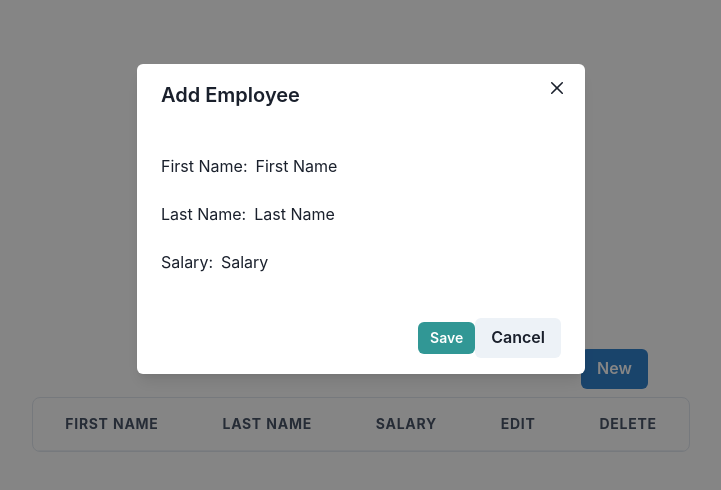
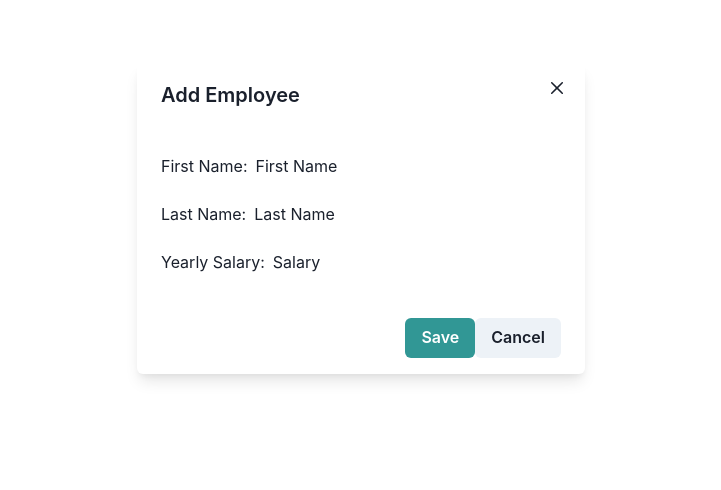
Before and after one commit to tackpablo/eCapital-challenge, a React (Create React App) app in the folder frontend/: page / in a window 1280 px wide. Both pictures are taken after a click on the button "New". Shown: the top 490 px of the page, without its empty margins (279-1000 px from the left). Built offline with nearby package versions, Linux system fonts and the light colour scheme; no server answers.

Commit message:
update styles to match between components

```diff
--- a/frontend/public/index.html
+++ b/frontend/public/index.html
@@ -38,6 +38,5 @@
 
       To begin the development, run `npm start` or `yarn start`.
       To create a production bundle, use `npm run build` or `yarn build`.
-    -->
-  </body>
+    --></body>
 </html>
--- a/frontend/src/components/Buttons/AddButton.jsx
+++ b/frontend/src/components/Buttons/AddButton.jsx
@@ -14,6 +14,8 @@ const AddButton = ({
     function onClickHandler() {
         onOpen();
         setModalState("Add");
+
+        console.log("MODAL STATE: ", modalState);
     }
 
     return (
@@ -28,7 +30,7 @@ const AddButton = ({
                 New
             </Button>
 
-            {modalState === "Add" && (
+            {modalState && modalState === "Add" && (
                 <AddModal
                     employees={employees}
                     setEmployees={setEmployees}
--- a/frontend/src/components/Buttons/EditButton.jsx
+++ b/frontend/src/components/Buttons/EditButton.jsx
@@ -12,13 +12,9 @@ const EditButton = ({
     modalState,
     setModalState,
 }) => {
-    const [selectedEmployee, setSelectedEmployee] = React.useState(null);
-
-    function editHandler(id) {
-        const employeeId = id;
+    function onClickHandler() {
         onOpen();
         setModalState("Edit");
-        setSelectedEmployee(employeeId);
     }
 
     return (
@@ -26,20 +22,20 @@ const EditButton = ({
             <Button
                 colorScheme="teal"
                 size="sm"
-                onClick={() => editHandler(id)}
+                onClick={() => onClickHandler()}
             >
                 Edit
             </Button>
 
-            {modalState === "Edit" && (
+            {modalState && modalState === "Edit" && (
                 <EditModal
                     id={id}
-                    selectedEmployee={selectedEmployee}
                     employees={employees}
                     setEmployees={setEmployees}
                     isOpen={isOpen}
                     onOpen={onOpen}
                     onClose={onClose}
+                    setModalState={setModalState}
                 />
             )}
         </>
--- a/frontend/src/components/Buttons/SaveButton.jsx
+++ b/frontend/src/components/Buttons/SaveButton.jsx
@@ -37,7 +37,7 @@ const SaveButton = ({
         <>
             <Button
                 colorScheme="teal"
-                size="sm"
+                size="md"
                 onClick={() => onSaveHandler()}
             >
                 Save
--- a/frontend/src/components/Buttons/UpdateButton.jsx
+++ b/frontend/src/components/Buttons/UpdateButton.jsx
@@ -7,6 +7,7 @@ const UpdateButton = ({
     employees,
     setEmployees,
     onClose,
+    setModalState,
 }) => {
     async function onUpdateHandler(id) {
         const employeeId = id;
@@ -35,6 +36,7 @@ const UpdateButton = ({
             );
 
             setEmployees(newEmployeeList);
+            setModalState("None");
             onClose();
         } catch (err) {
             console.log(err);
@@ -45,7 +47,7 @@ const UpdateButton = ({
         <>
             <Button
                 colorScheme="teal"
-                size="sm"
+                size="md"
                 onClick={() => onUpdateHandler(id)}
             >
                 Update
--- a/frontend/src/components/Employees/EmployeeList.jsx
+++ b/frontend/src/components/Employees/EmployeeList.jsx
@@ -8,6 +8,7 @@ import {
     Th,
     TableContainer,
     Center,
+    Heading,
 } from "@chakra-ui/react";
 import EmployeeListItem from "./EmployeeListItem";
 import AddButton from "../Buttons/AddButton";
@@ -36,8 +37,8 @@ const EmployeeList = ({
     return (
         <Center h="100vh" w="100vw">
             <Container centerContent>
+                <Heading marginRight="1em">Employee List</Heading>
                 <AddButton
-                    justify="right"
                     employees={employees}
                     setEmployees={setEmployees}
                     isOpen={isOpen}
--- a/frontend/src/components/Modal/AddModal.jsx
+++ b/frontend/src/components/Modal/AddModal.jsx
@@ -49,7 +49,7 @@ const AddModal = ({ employees, setEmployees, isOpen, onClose }) => {
                 isOpen={isOpen}
                 onClose={onClose}
             >
-                <ModalOverlay />
+                <ModalOverlay backgroundColor="white" />
                 <ModalContent>
                     <ModalHeader>Add Employee</ModalHeader>
                     <ModalCloseButton />
@@ -89,7 +89,7 @@ const AddModal = ({ employees, setEmployees, isOpen, onClose }) => {
                         </HStack>
 
                         <HStack mt="1em">
-                            <p>Salary:</p>
+                            <p>Yearly Salary:</p>
                             <Editable
                                 width="70%"
                                 display="flex"
--- a/frontend/src/components/Modal/EditModal.jsx
+++ b/frontend/src/components/Modal/EditModal.jsx
@@ -21,18 +21,14 @@ const EditModal = ({
     setEmployees,
     isOpen,
     onClose,
-    selectedEmployee,
+    setModalState,
 }) => {
     const initialRef = React.useRef(null);
     const finalRef = React.useRef(null);
 
-    const employeeId = selectedEmployee;
-    console.log("SELECTED EMPLOYEE: ", selectedEmployee);
-    console.log("EMPLOYEEID: ", employeeId);
     const employeeInfo = employees.filter((employee) => {
-        return employee.id === employeeId;
+        return employee.id === id;
     });
-    console.log("EMPLOYEEINFO: ", employeeInfo);
 
     const defaultEmployeeObj = {
         firstName: employeeInfo[0].first_name,
@@ -40,7 +36,7 @@ const EditModal = ({
         salary: employeeInfo[0].salary / 1000000,
     };
 
-    console.log(defaultEmployeeObj);
+    // console.log(defaultEmployeeObj);
     const [editFormValues, setEditFormValues] =
         React.useState(defaultEmployeeObj);
 
@@ -65,9 +61,9 @@ const EditModal = ({
                 isOpen={isOpen}
                 onClose={onClose}
             >
-                <ModalOverlay />
+                <ModalOverlay backgroundColor="white" />
                 <ModalContent>
-                    <ModalHeader>Edit Employee</ModalHeader>
+                    <ModalHeader>Add Employee</ModalHeader>
                     <ModalCloseButton />
                     <ModalBody pb={6}>
                         <HStack mt="1em">
@@ -105,7 +101,7 @@ const EditModal = ({
                         </HStack>
 
                         <HStack mt="1em">
-                            <p>Salary:</p>
+                            <p>Yearly Salary:</p>
                             <Editable
                                 width="70%"
                                 display="flex"
@@ -129,6 +125,7 @@ const EditModal = ({
                             employees={employees}
                             editFormValues={editFormValues}
                             setEmployees={setEmployees}
+                            setModalState={setModalState}
                         />
                         <Button onClick={onClose}>Cancel</Button>
                     </ModalFooter>
```
Also changed, not shown: frontend/public/manifest.json. Lines whose indentation alone changed are shown as unchanged.
